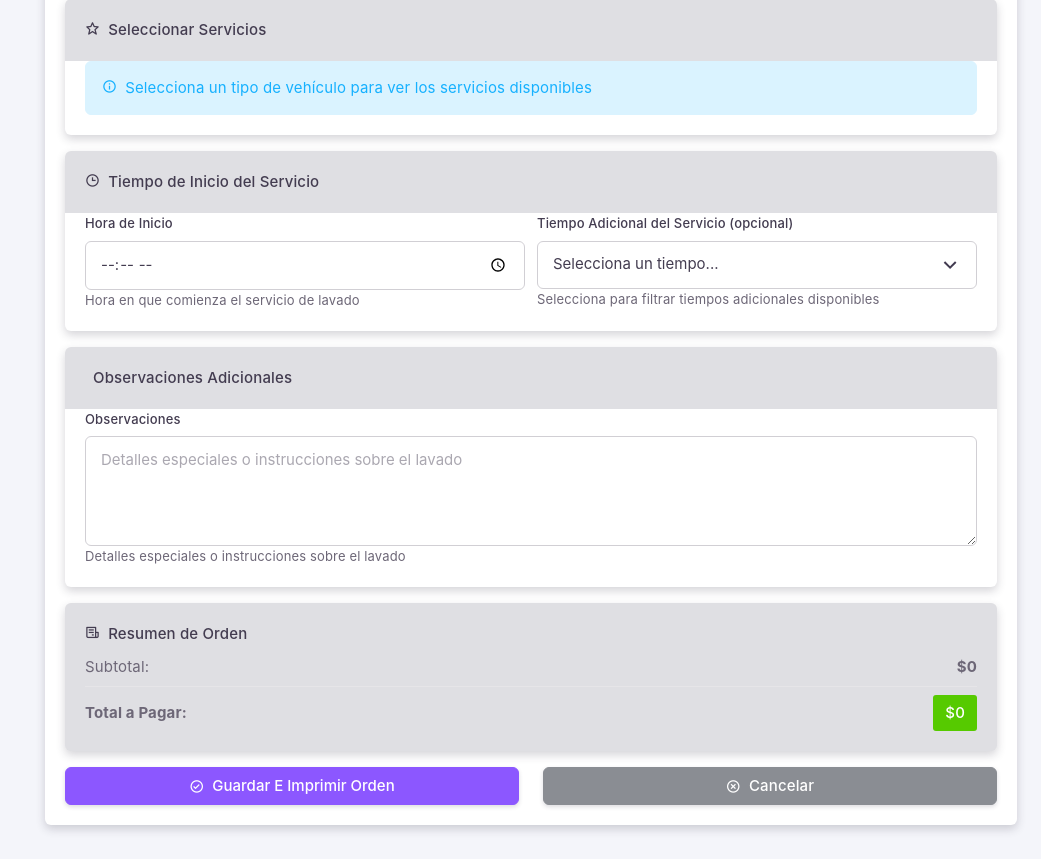
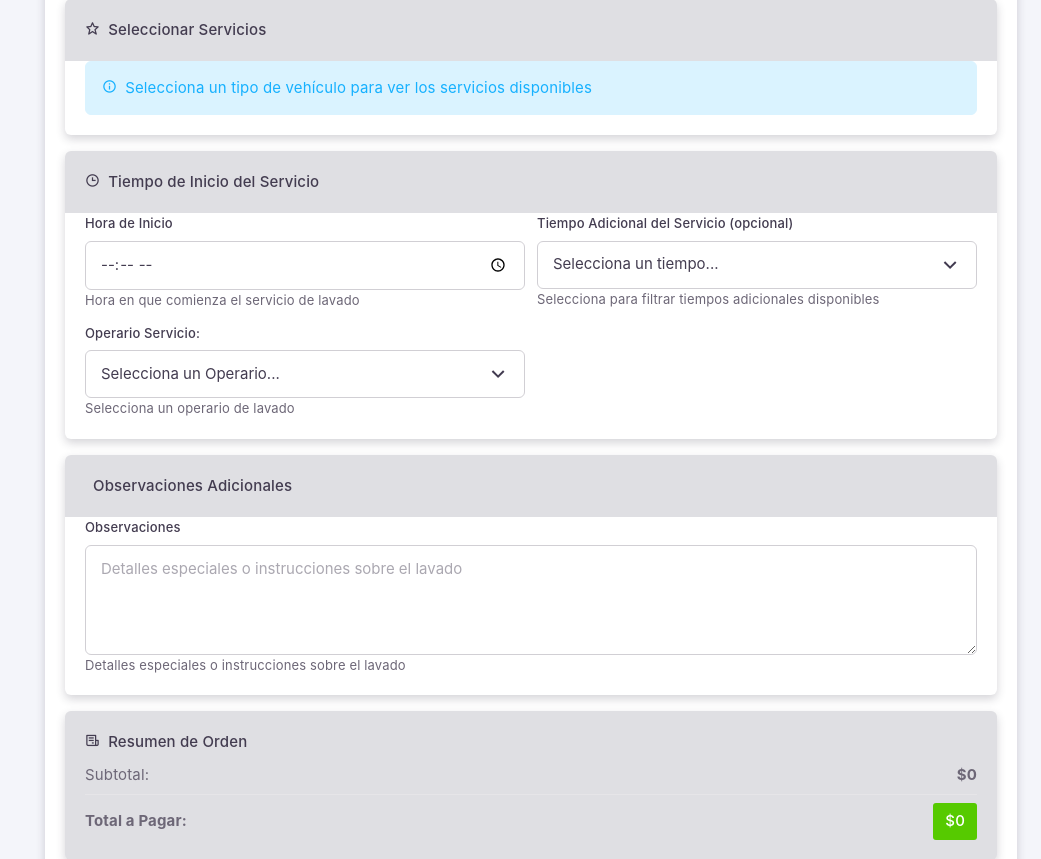
Before and after one commit to juancarlosmaya/LAVADERO_POS, a Django app: template Lavadero_pos/Cliente/templates/Cliente/nueva_orden.html in a window 1280 px wide. Shown: the part 650-1509 px from the top of the page, without its empty margins (239-1280 px from the left). Run offline with Django 5.2, Linux system fonts and the light colour scheme; the template is opened without the code that fills it: values that come from a table or form of the project are taken from there, others are empty; some libraries are stand-ins or nearby versions.

Commit message:
se incluye base de datos operarios

```diff
--- a/Lavadero_pos/Cliente/forms.py
+++ b/Lavadero_pos/Cliente/forms.py
@@ -1,6 +1,6 @@
 from django import forms
 from django.contrib.auth.models import User
-from Servidor.models import Orden, Vehiculo, Cliente
+from Servidor.models import Orden, Vehiculo, Cliente, Operario_lavado
 
 
 class loginFormulario(forms.Form):
@@ -102,3 +102,22 @@ class ClienteForm(forms.ModelForm):
         super().__init__(*args, **kwargs)
         self.fields['nombre'].label = 'Nombre Completo'
         self.fields['celular'].label = 'Número de Celular'
+
+class OperarioLavadoForm(forms.ModelForm):
+    class Meta:
+        model = Operario_lavado
+        fields = ['nombre_operario','celular_operario','correo_operario']
+        widgets = {
+            'nombre': forms.TextInput(attrs={
+                'class': 'w-full px-4 py-2 border border-gray-300 rounded-lg focus:border-blue-600 focus:ring-2 focus:ring-blue-100',
+                'placeholder': 'Nombre del operario'
+            }),
+            'celular': forms.TextInput(attrs={
+                'class': 'w-full px-4 py-2 border border-gray-300 rounded-lg focus:border-blue-600 focus:ring-2 focus:ring-blue-100',
+                'placeholder': '3001234567'
+            }),
+            'correo': forms.EmailInput(attrs={
+                'class': 'w-full px-4 py-2 border border-gray-300 rounded-lg focus:border-blue-600 focus:ring-2 focus:ring-blue-100',
+                'placeholder': 'correo@lavadero.com'
+            }),
+        }
--- a/Lavadero_pos/Cliente/templates/Cliente/nueva_orden.html
+++ b/Lavadero_pos/Cliente/templates/Cliente/nueva_orden.html
@@ -171,6 +171,20 @@
                   <small class="form-text text-muted">Selecciona para filtrar tiempos adicionales disponibles</small>
                   {% if orden_form.tiempo_adicional_servicio.errors %}
                     <div class="invalid-feedback">{{ orden_form.tiempo_adicional_servicio.errors.0 }}</div>
+                  {% endif %}
+                </div>
+                <div class="col-md-6">
+                  <label for="id_operario_lavado" class="form-label">Operario Servicio:</label>
+                  <select class="form-select {% if operario_lavado_form.errors %}is-invalid{% endif %}"
+                    id="id_operario_lavado" name="nombre_operario">
+                    <option value="">Selecciona un Operario...</option>
+                    {% for operario in operarios %}
+                      <option value="{{ operario.nombre_operario }}">{{ operario.nombre_operario }}</option>
+                    {% endfor %}
+                  </select>
+                  <small class="form-text text-muted">Selecciona un operario de lavado</small>
+                  {% if operario_lavado_form.errors %}
+                    <div class="invalid-feedback">{{ operario_lavado_form.errors.0 }}</div>
                   {% endif %}
                 </div>
               </div>
--- a/Lavadero_pos/Servidor/admin.py
+++ b/Lavadero_pos/Servidor/admin.py
@@ -1,5 +1,5 @@
 from django.contrib import admin
-from .models import Cliente, PerfilUsuario, Vehiculo, Servicio, Orden, Pago, Lavadero
+from .models import Cliente, PerfilUsuario, Vehiculo, Servicio, Orden, Pago, Lavadero, Operario_lavado
 
 # Register your models here.
 admin.site.register(PerfilUsuario)
@@ -9,3 +9,4 @@ admin.site.register(Servicio)
 admin.site.register(Orden)
 admin.site.register(Pago)
 admin.site.register(Lavadero)
+admin.site.register(Operario_lavado)
--- a/Lavadero_pos/Servidor/models.py
+++ b/Lavadero_pos/Servidor/models.py
@@ -65,6 +65,17 @@ class Servicio(models.Model):
     def __str__(self):
         return f"{self.nombre} ({self.get_categoria_display()}) - ${self.precio}"
 
+class Operario_lavado(models.Model):
+    nombre_operario = models.CharField(max_length=100, blank=True, null=True)
+    celular_operario = models.CharField(max_length=15, blank=True)
+    correo_operario = models.EmailField(blank=True, null=True)
+    lavadero_operario = models.ForeignKey(Lavadero, on_delete=models.CASCADE, related_name='operarios_lavado')
+
+    def __str__(self):
+        return f"{self.nombre_operario} - Operario en {self.lavadero_operario.nombre}"
+
+
+
 class Orden(models.Model):
     ESTADO_CHOICES = [
         ('EN_COLA', 'En Cola'),
@@ -88,7 +99,7 @@ class Orden(models.Model):
     tiempo_inicio_servicio = models.TimeField(null=True)
     tiempo_adicional_servicio = models.IntegerField(choices=TIEMPO_ADICIONAL_CHOICES, default=0, blank=True, null=True )
     lavadero = models.ForeignKey(Lavadero, on_delete=models.CASCADE, related_name='ordenes')
-
+    operario_lavado = models.ForeignKey(Operario_lavado, on_delete=models.SET_NULL, null=True, blank=True, related_name='ordenes')
     def __str__(self):
         return f"Orden #{self.id} - {self.vehiculo.placa}"
 
--- a/Lavadero_pos/Servidor/urls.py
+++ b/Lavadero_pos/Servidor/urls.py
@@ -7,6 +7,7 @@ from .views import (
     OrdenViewSet,
     PagoViewSet,
     LavaderoViewSet,
+    Operario_lavadoViewSet,
     vista_test_bluetooth
 )
 
@@ -17,6 +18,7 @@ router.register(r'servicios', ServicioViewSet)
 router.register(r'ordenes', OrdenViewSet)
 router.register(r'pagos', PagoViewSet)
 router.register(r'lavaderos', LavaderoViewSet)
+router.register(r'operarios-lavado', Operario_lavadoViewSet)
 
 urlpatterns = [
     path('', include(router.urls)),
```
Also changed, not shown: Lavadero_pos/Cliente/views.py (+27 -11 lines), Lavadero_pos/Servidor/serializers.py (+6 -1 lines), Lavadero_pos/Servidor/views.py (+7 -2 lines), Lavadero_pos/Servidor/migrations/0010_operario_lavado.py (added), Lavadero_pos/Servidor/migrations/0011_servicio_operario_lavado.py (added), Lavadero_pos/Servidor/migrations/0012_remove_servicio_operario_lavado_and_more.py (added), Lavadero_pos/Servidor/migrations/0013_rename_operario_lavado_orden_operario_lavado.py (added), Lavadero_pos/Servidor/migrations/0014_rename_celular_operario_lavado_celular_operario_and_more.py (added).
